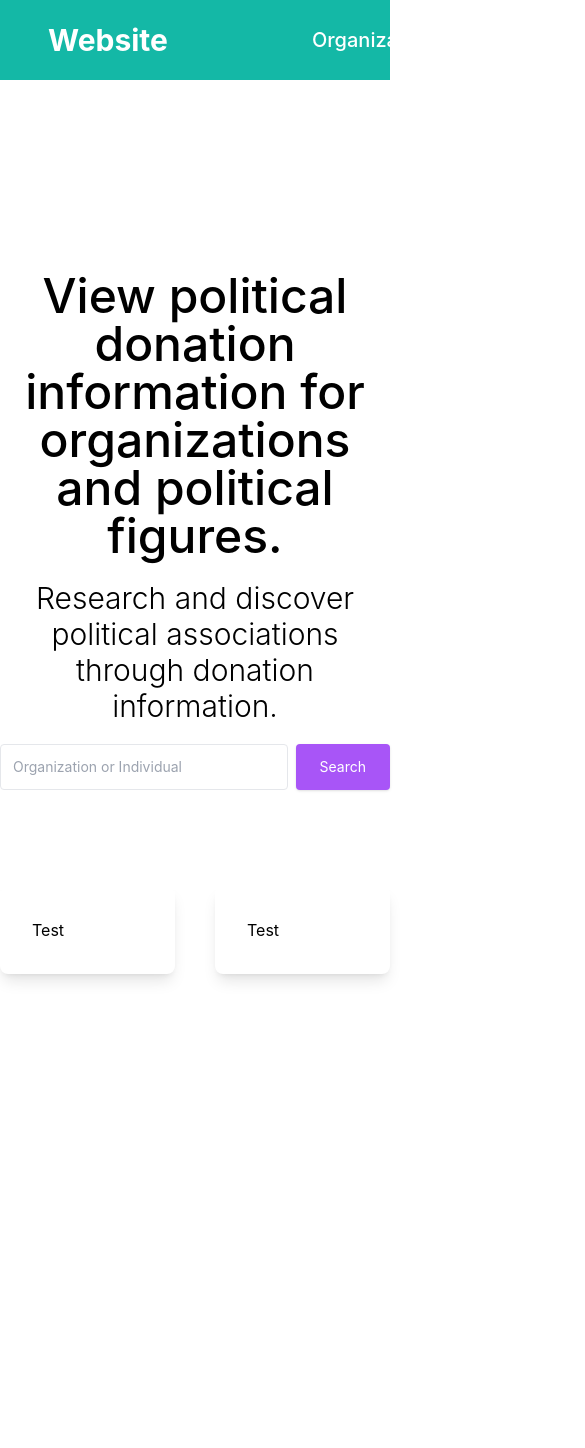
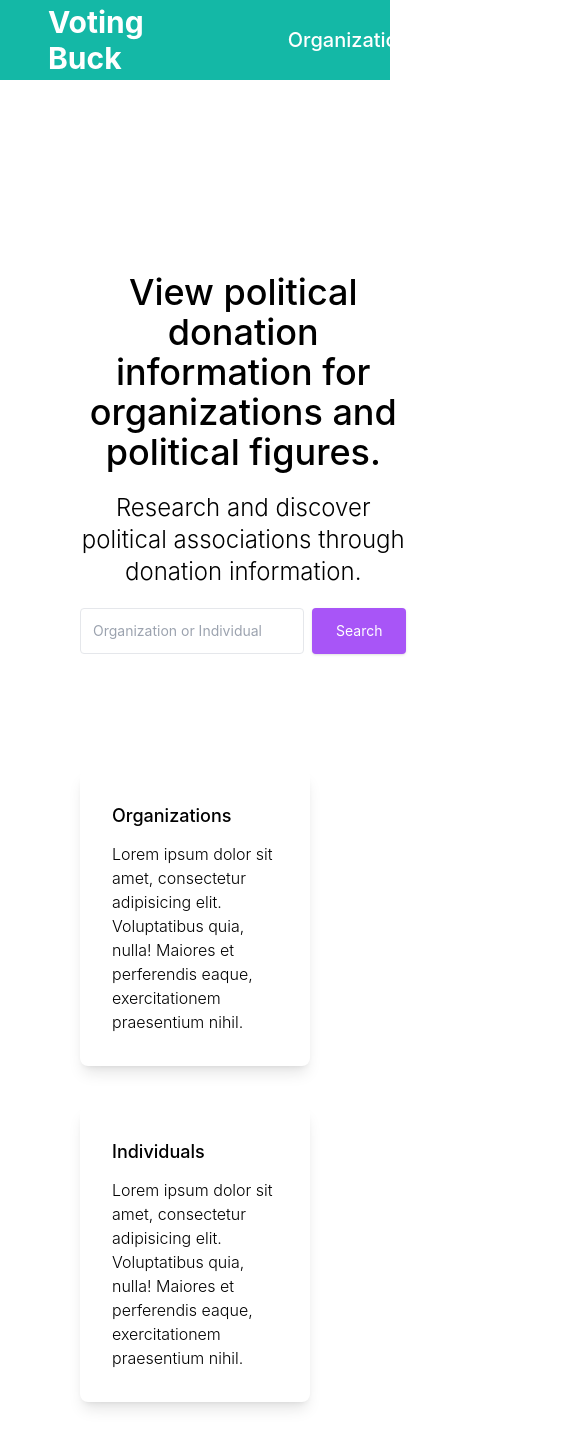
Before and after one commit to Caleb-Sutherland/votingbuck-frontend, a React (Create React App) app: page / in a window 390 px wide. Shown: the top 1448 px of the page, 585 px wide, since content can reach past the window. Before the commit the page ends 1166 px from the top, so only its background shows below. Built offline with nearby package versions, Linux system fonts and the light colour scheme.

Commit message:
Minor responsivity upgrades

```diff
--- a/src/components/Header.tsx
+++ b/src/components/Header.tsx
@@ -5,7 +5,7 @@ export default function Header() {
   return (
     <header className="bg-teal-500 h-20 flex items-center">
       <div className="pl-12 text-white flex item-center">
-        <Link className="text-3xl font-bold" to="/">Website</Link>
+        <Link className="text-3xl font-bold" to="/">Voting Buck</Link>
         <div className="ml-12 pl-12 flex items-center">
           <Link className="ml-12 text-xl font-medium text-opacity-75" to="organizations">
             Organizations
--- a/src/pages/Main.tsx
+++ b/src/pages/Main.tsx
@@ -2,28 +2,34 @@ import React from "react";
 
 export default function Main() {
   return (
-    <div className="flex flex-col space-y-24 py-48">
+    <div className="flex flex-col space-y-24 py-48 px-20">
       <div className="flex flex-col space-y-5 max-w-5xl mx-auto">
-        <p className="text-5xl font-medium text-center">View political donation information for organizations and political figures.</p>
-        <p className="text-3xl font-light text-center">Research and discover political associations through donation information.</p>
+        <p className="text-4xl sm:text-5xl font-medium text-center">View political donation information for organizations and political figures.</p>
+        <p className="text-2xl sm:text-3xl font-light text-center">Research and discover political associations through donation information.</p>
         <div className="flex flex-row space-x-2 justify-center">
-          <input type="text" placeholder="Organization or Individual" className="w-56 px-3 py-3 placeholder-blueGray-300 text-blueGray-600 relative bg-white bg-white rounded text-sm border border-blueGray-300 outline-none focus:outline-none focus:ring w-full"/>
+          <input type="text" placeholder="Organization or Individual" className="w-56 px-3 py-3 placeholder-blueGray-300 text-blueGray-600 relative bg-white bg-white rounded text-sm border border-blueGray-300 outline-none focus:outline-none focus:ring"/>
           <button className="bg-purple-500 text-white active:bg-purple-600 font-regular text-sm px-6 py-3 rounded shadow hover:shadow-lg outline-none focus:outline-none ease-linear transition-all duration-150" type="button">
             Search
           </button>
         </div>
       </div>
-      <div className="flex flex-row space-x-10 justify-center">
-        <div className="w-96 relative flex flex-col overflow-hidden bg-white shadow-lg rounded-lg">
-          {/*<img src="https://images.unsplash.com/photo-1554469384-e58fac16e23a"></img>*/}
-          <div className="p-8">
-            <p>Test</p>
+      <div className="-m-5 flex flex-row flex-wrap justify-center">
+        <div className="m-5 w-96 relative flex flex-col overflow-hidden bg-white shadow-lg rounded-lg">
+          {/*<div className="relative h-40 overflow-hidden">
+            <img className="absolute my-auto" src="https://images.unsplash.com/photo-1554469384-e58fac16e23a"></img>
+          </div>
+          */}<div className="p-8 flex flex-col space-y-3">
+            <p className="text-lg font-medium">Organizations</p>
+            <p className="font-light">Lorem ipsum dolor sit amet, consectetur adipisicing elit. Voluptatibus quia, nulla!
+Maiores et perferendis eaque, exercitationem praesentium nihil.</p>
           </div>
         </div>
-        <div className="w-96 relative flex flex-col overflow-hidden bg-white shadow-lg rounded-lg">
-          {/*<img src="https://images.unsplash.com/photo-1522202176988-66273c2fd55f?ixlib=rb-1.2.1&ixid=eyJhcHBfaWQiOjEyMDd9&auto=format&fit=crop&w=1051&q=80"></img>*/}
-          <div className="p-8">
-            <p>Test</p>
+        <div className="m-5 w-96 relative flex flex-col overflow-hidden bg-white shadow-lg rounded-lg">
+          {/*<img src="https://images.unsplash.com/photo-1522202176988-66273c2fd55f?ixlib=rb-1.2.1&ixid=eyJhcHBfaWQiOjEyMDd9&auto=format&fit=crop&w=1051&q=80"></img>
+          */}<div className="p-8 flex flex-col space-y-3">
+            <p className="text-lg font-medium">Individuals</p>
+            <p className="font-light">Lorem ipsum dolor sit amet, consectetur adipisicing elit. Voluptatibus quia, nulla!
+Maiores et perferendis eaque, exercitationem praesentium nihil.</p>
           </div>
         </div>
       </div>
```
Also changed, not shown: 1 other file (tests, documents, lock files or other folders).
